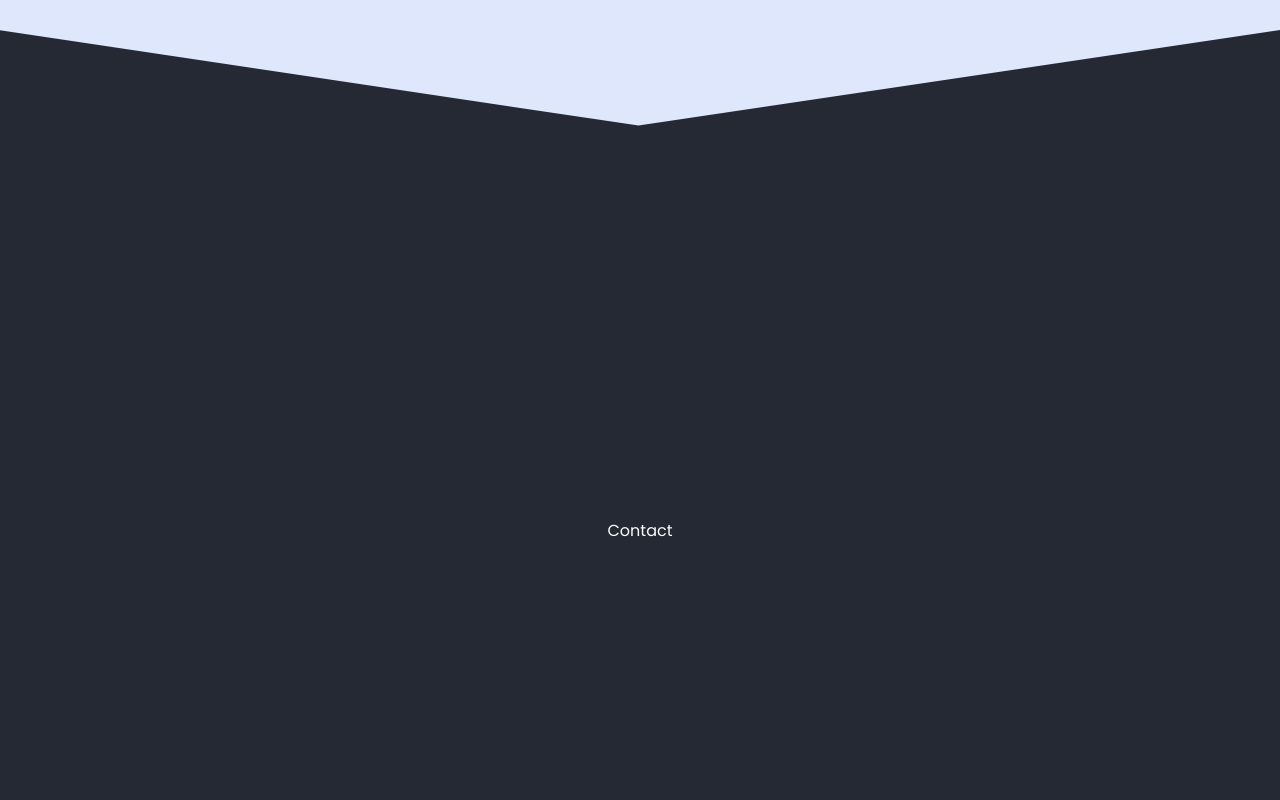
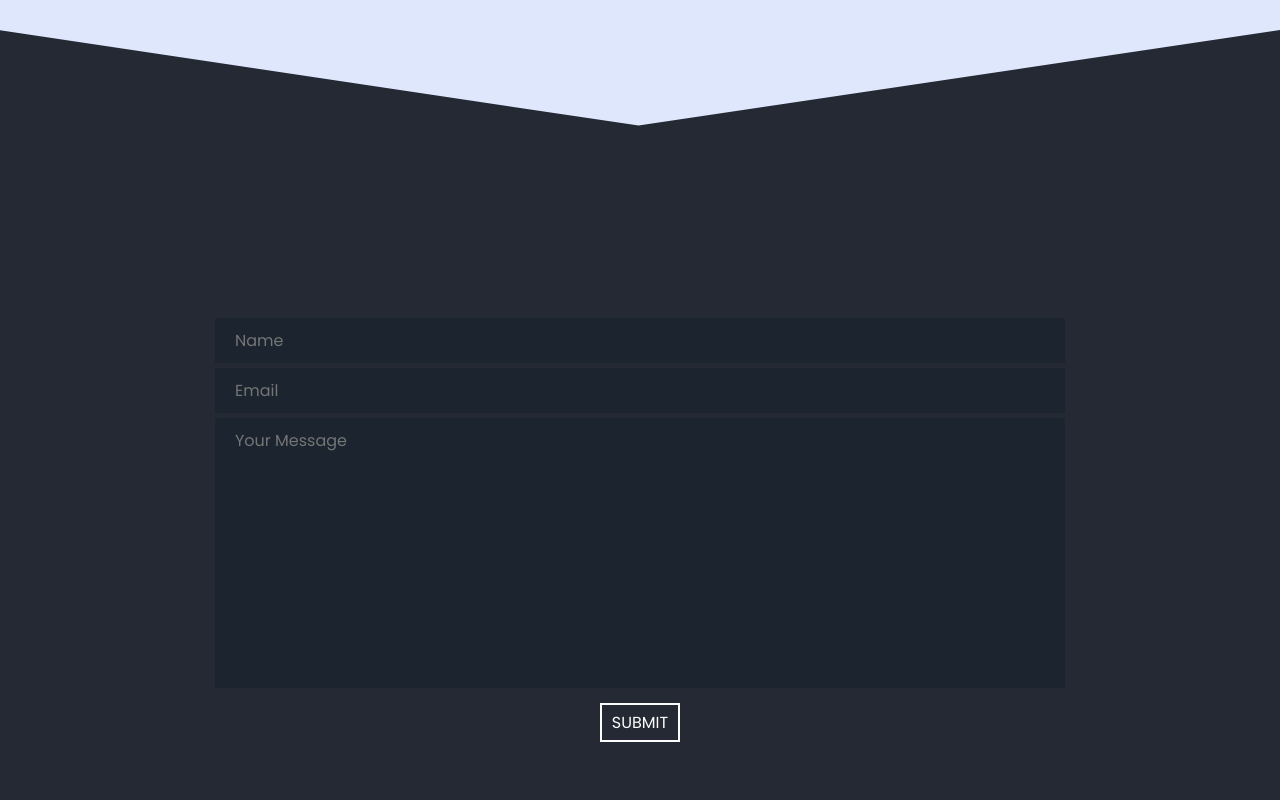
Before and after one commit to KrizpCode/portfolio-webpage, a Next.js app: page / in a window 1280 px wide. Shown: the part 4260-5060 px from the top of the page. Built offline with nearby package versions, Linux system fonts and the light colour scheme; a web font is replaced by a local one.

Commit message:
Simple Contact-form done

```diff
--- a/components/Contact.tsx
+++ b/components/Contact.tsx
@@ -1,4 +1,5 @@
 import styled from "styled-components";
+import React, { useState } from 'react';
 
 const ContactSection = styled.section`
     background: #252934;
@@ -8,12 +9,113 @@ const ContactSection = styled.section`
     align-items: center;
     height: 100vh;
     color: #FCFCFC;
+    padding: 10px;
+`
+
+const CustomForm = styled.form`
+    display: flex;
+    flex-direction: column;
+    width: 100%;
+    max-width: 850px;
+    gap: 5px;
+`
+
+const CustomInputField = styled.input`
+    background: #1B242F;
+    border: none;
+    padding: 10px 20px;
+    color: #FCFCFC;
+    font-size: 1rem;
+
+    &:focus {
+        outline: 1px solid #E31B6D;
+    }
+`
+
+const CustomTextArea = styled.textarea`
+    resize: none;
+    background: #1B242F;
+    border: none;
+    padding: 10px 20px;
+    color: #FCFCFC;
+    font-size: 1rem;
+
+    &:focus {
+        outline: 1px solid #E31B6D;
+    }
+`
+
+const CustomSubmitButton = styled.input`
+    background: none;
+    outline: none;
+    border: 2px solid #FCFCFC;
+    color: #FCFCFC;
+    padding: 5px 10px;
+    cursor: pointer;
+    transition: all 0.4s ease-in-out;
+    align-self: center;
+    font-size: 1rem;
+    margin-top: 10px;
+
+    &:hover {
+        background: #04C2C9;
+        border: 2px solid #04C2C9;
+    }
+
+    &.active {
+        background: #04C2C9;
+        border: 2px solid #04C2C9;
+    }
 `
 
 const Contact = () => {
+    const [name, setName] = useState<string>('');
+    const [email, setEmail] = useState<string>('');
+    const [message, setMessage] = useState<string>('');
+
+    const handleSubmit = (e: React.FormEvent<HTMLFormElement>): void => {
+        e.preventDefault();
+
+        if (!name || !email || !message) {
+            return;
+        }
+
+        setName('');
+        setEmail('');
+        setMessage('');
+    }
+
     return (
         <ContactSection id="contact">
-            <p>Contact</p>
+            <CustomForm onSubmit={handleSubmit}>
+                <CustomInputField
+                    type="text"
+                    name="name"
+                    id="name"
+                    placeholder="Name"
+                    onChange={(e) => setName(e.target.value)}
+                    value={name}
+                />
+                <CustomInputField
+                    type="email"
+                    name="email"
+                    id="email"
+                    placeholder="Email"
+                    onChange={(e) => setEmail(e.target.value)}
+                    value={email}
+                />
+                <CustomTextArea
+                    name="message"
+                    id="message"
+                    cols={30}
+                    rows={10}
+                    placeholder="Your Message"
+                    onChange={(e) =>
+                    setMessage(e.target.value)}
+                    value={message}
+                ></CustomTextArea>
+                <CustomSubmitButton className={name && email && message && 'active'} type="submit" value="SUBMIT" />
+            </CustomForm>
         </ContactSection>
     )
 }
--- a/components/Navbar.tsx
+++ b/components/Navbar.tsx
@@ -131,10 +131,11 @@ const Navbar = () => {
 
     useEffect(() => {
         document.addEventListener('click', handleClickOutside);
-        window.addEventListener('scroll', handleScroll)
+        window.addEventListener('scroll', handleScroll);
 
         return () => {
             document.removeEventListener('click', handleClickOutside);
+            window.removeEventListener('scroll', handleScroll);
         }
     })
 
```
